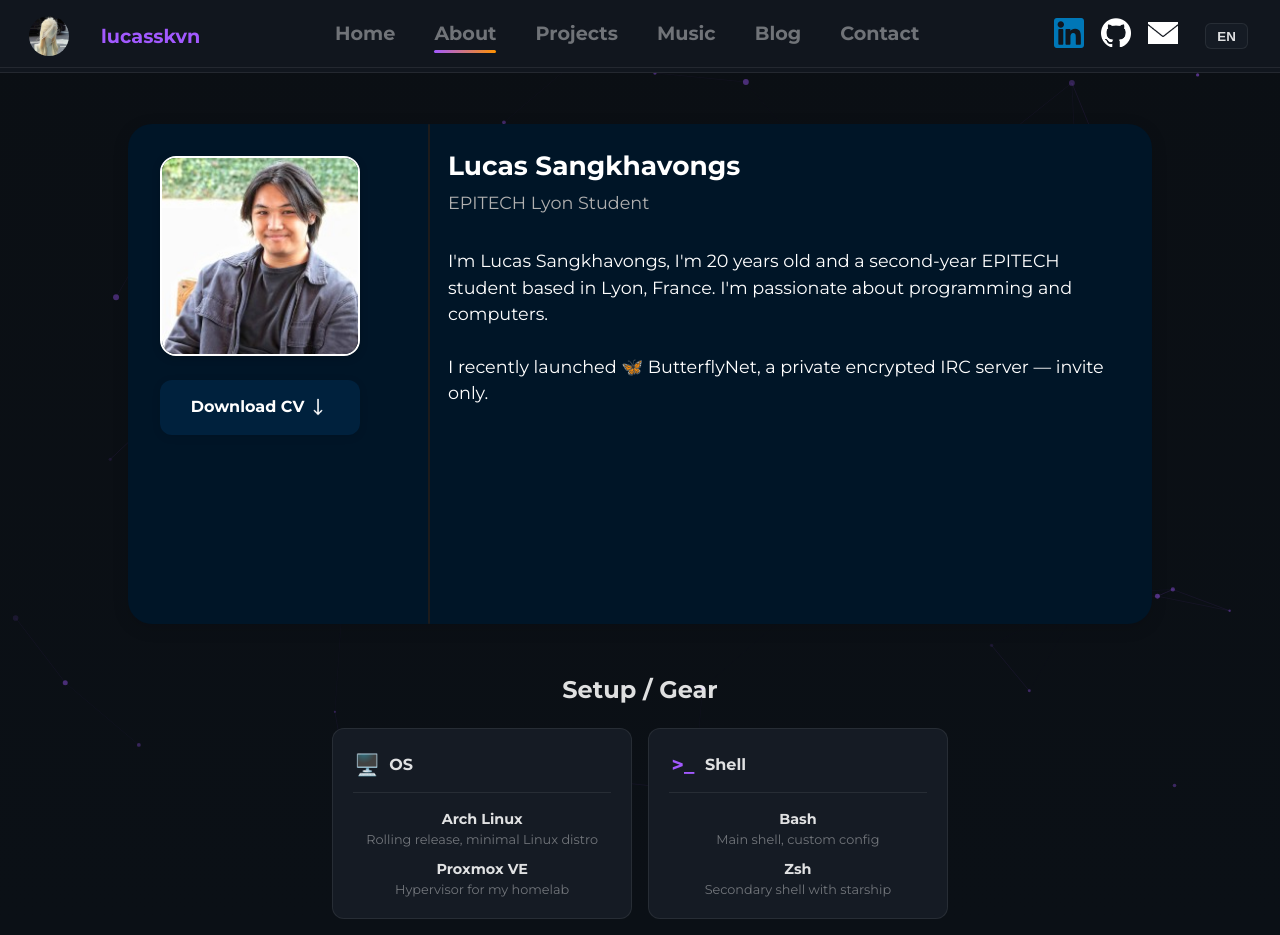
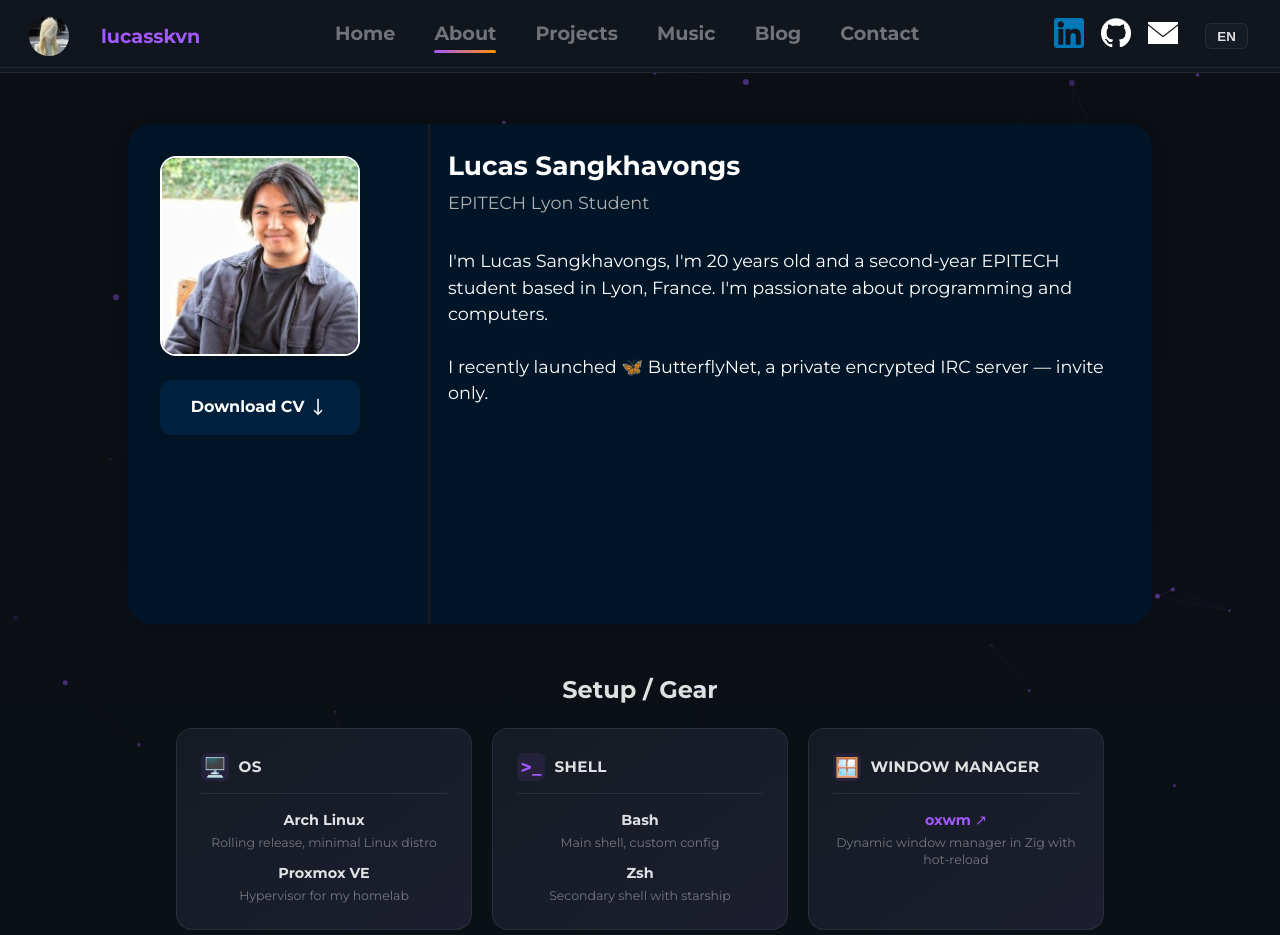
Before and after one commit to lucasskvn/lucasskvn.github.io, a React (Vite) app: page /about in a window 1280 px wide. Shown: the top 935 px of the page. Built offline with nearby package versions, Linux system fonts and the light colour scheme; no server answers.

Commit message:
[UPDATE] oxwm=Zig+hot-reload, add repo link, aesthetic card redesign

```diff
--- a/src/About.css
+++ b/src/About.css
@@ -130,77 +130,116 @@
 .setup-grid {
   display: grid;
   grid-template-columns: repeat(auto-fill, minmax(280px, 1fr));
-  gap: 1rem;
-  max-width: 900px;
+  gap: 1.25rem;
+  max-width: 960px;
   margin: 0 auto;
   padding: 0 1rem;
 }
 
 .setup-card {
-  background: var(--bg-card);
+  background: linear-gradient(145deg, var(--bg-card), color-mix(in srgb, var(--bg-card) 95%, var(--accent)));
   border: 1px solid var(--border);
-  border-radius: 12px;
-  padding: 1.25rem;
-  transition: transform 0.2s, box-shadow 0.2s;
+  border-radius: 16px;
+  padding: 1.5rem;
+  transition: transform 0.25s cubic-bezier(0.4, 0, 0.2, 1), box-shadow 0.3s ease, border-color 0.25s ease;
+  position: relative;
+  overflow: hidden;
+}
+
+.setup-card::before {
+  content: '';
+  position: absolute;
+  top: 0;
+  left: 0;
+  right: 0;
+  height: 2px;
+  background: linear-gradient(90deg, transparent, var(--accent), transparent);
+  opacity: 0;
+  transition: opacity 0.3s ease;
 }
 
 .setup-card:hover {
-  transform: translateY(-2px);
-  box-shadow: 0 4px 20px var(--shadow);
+  transform: translateY(-4px);
+  box-shadow: 0 8px 32px rgba(162, 89, 255, 0.12);
+  border-color: color-mix(in srgb, var(--accent) 30%, var(--border));
+}
+
+.setup-card:hover::before {
+  opacity: 1;
 }
 
 .setup-card-header {
   display: flex;
   align-items: center;
-  gap: 0.5rem;
+  gap: 0.6rem;
   margin-bottom: 1rem;
   padding-bottom: 0.75rem;
   border-bottom: 1px solid var(--border);
 }
 
 .setup-icon {
-  font-size: 1.3rem;
+  font-size: 1.2rem;
   font-weight: 700;
   color: var(--accent);
   width: 28px;
-  text-align: center;
+  height: 28px;
+  display: flex;
+  align-items: center;
+  justify-content: center;
+  background: color-mix(in srgb, var(--accent) 10%, transparent);
+  border-radius: 6px;
 }
 
 .setup-category {
-  font-size: 1rem;
+  font-size: 0.95rem;
   font-weight: 700;
   color: var(--text-primary);
   margin: 0;
+  letter-spacing: 0.02em;
+  text-transform: uppercase;
 }
 
 .setup-items {
   display: flex;
   flex-direction: column;
-  gap: 0.6rem;
+  gap: 0.75rem;
 }
 
 .setup-item {
   display: flex;
   flex-direction: column;
-  gap: 0.1rem;
+  gap: 0.15rem;
 }
 
 .setup-item-name {
   font-size: 0.9rem;
   font-weight: 600;
   color: var(--text-primary);
+  transition: color 0.2s;
+}
+
+.setup-item-link {
+  color: var(--accent);
+  text-decoration: none;
+  font-weight: 700;
+}
+
+.setup-item-link:hover {
+  color: var(--accent-secondary);
+  text-decoration: underline;
 }
 
 .setup-item-desc {
-  font-size: 0.8rem;
+  font-size: 0.78rem;
   color: var(--text-muted);
-  line-height: 1.3;
+  line-height: 1.4;
 }
 
 @media (max-width: 600px) {
   .setup-grid {
     grid-template-columns: 1fr;
     padding: 0 0.5rem;
+    gap: 1rem;
   }
 }
 
--- a/src/components/Setup.tsx
+++ b/src/components/Setup.tsx
@@ -8,7 +8,7 @@
     { name: 'Zsh', desc: { fr: 'Shell secondaire avec starship', en: 'Secondary shell with starship' } },
   ],
   wm: [
-    { name: 'oxwm', desc: { fr: 'Window manager minimaliste en C', en: 'Minimalist window manager in C' } },
+    { name: 'oxwm', desc: { fr: 'Window manager dynamique en Zig avec hot-reload', en: 'Dynamic window manager in Zig with hot-reload' }, link: 'https://github.com/tonybanters/oxwm' },
   ],
   editor: [
     { name: 'Neovim', desc: { fr: 'Éditeur principal, config from scratch', en: 'Main editor, built from scratch' } },
@@ -43,22 +43,31 @@
 export default function Setup({ lang }: { lang: 'fr' | 'en' }) {
   return (
     <div className="setup-grid">
-      {categories.map(cat => (
+      {categories.map(cat => {
+        const items = gear[cat.key as keyof typeof gear];
+        return (
           <div key={cat.key} className="setup-card">
             <div className="setup-card-header">
               <span className="setup-icon">{cat.icon}</span>
               <h3 className="setup-category">{cat.label[lang]}</h3>
             </div>
             <div className="setup-items">
-            {gear[cat.key as keyof typeof gear].map(item => (
+              {items.map(item => (
                 <div key={item.name} className="setup-item">
+                  {'link' in item && item.link ? (
+                    <a href={item.link} target="_blank" rel="noopener noreferrer" className="setup-item-name setup-item-link">
+                      {item.name} ↗
+                    </a>
+                  ) : (
                     <span className="setup-item-name">{item.name}</span>
+                  )}
                   <span className="setup-item-desc">{item.desc[lang]}</span>
                 </div>
               ))}
             </div>
           </div>
-      ))}
+        );
+      })}
     </div>
   );
 }
```
Also changed, not shown: 1 other file (tests, documents, lock files or other folders). Lines whose indentation alone changed are shown as unchanged.
